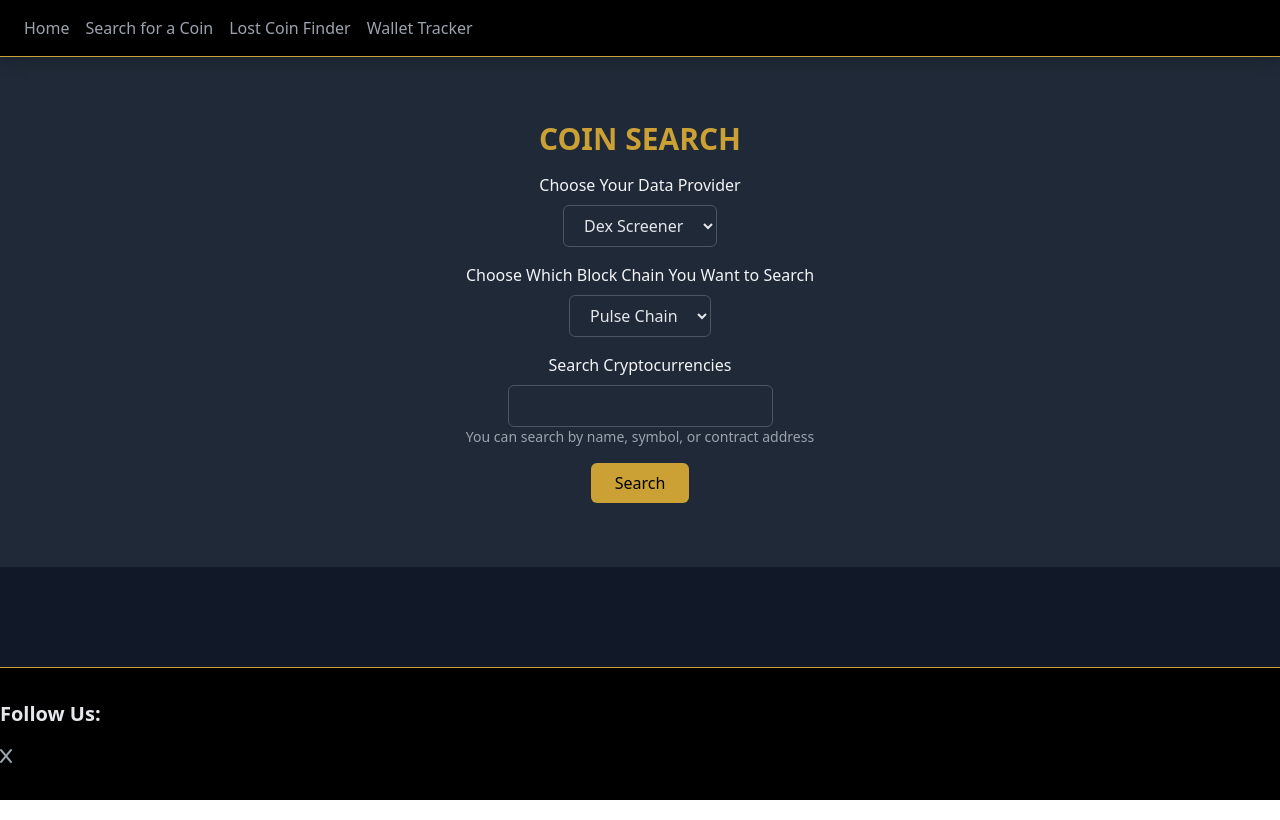
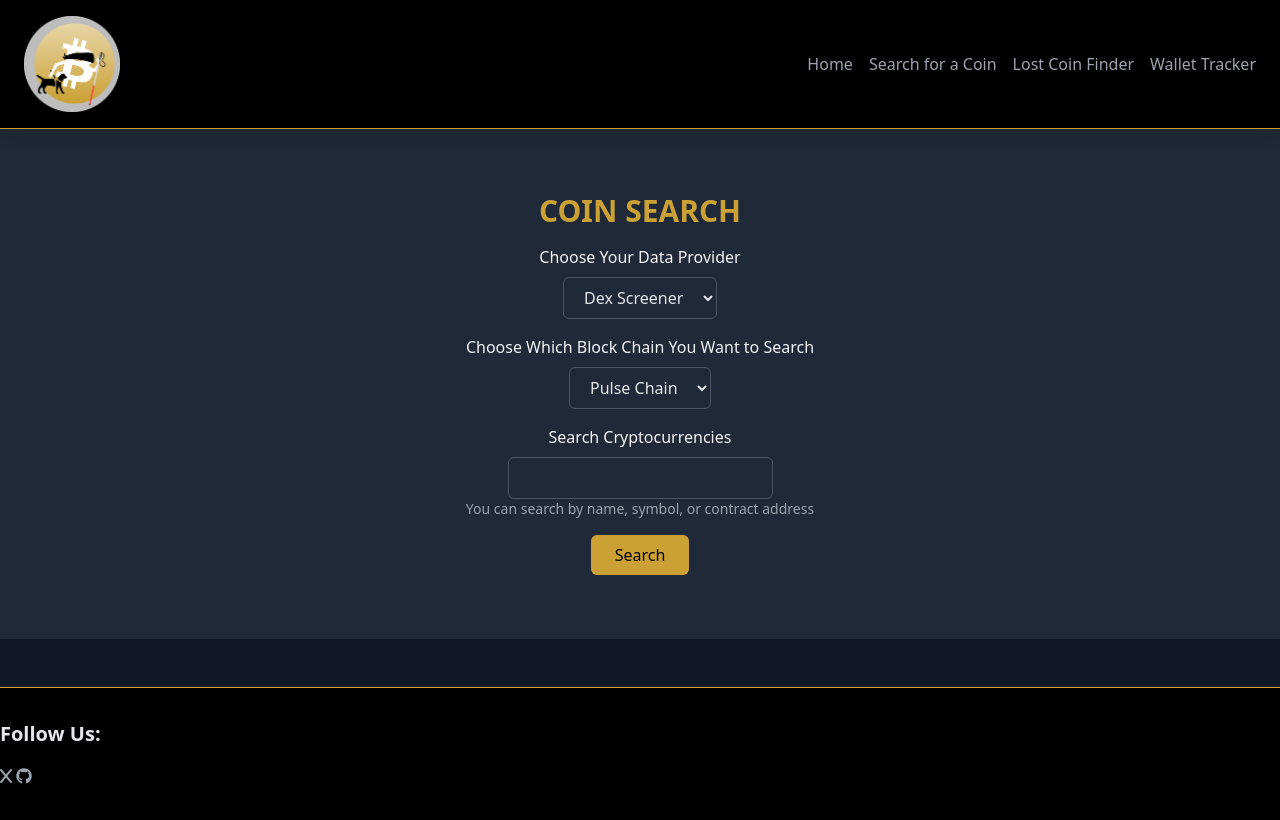
Before and after one commit to yeatersink/Blind-Bit-Boyz, a SvelteKit app: page /coin-search in a window 1280 px wide. Built offline with nearby package versions, Linux system fonts and the light colour scheme.

Commit message:
Added logo, github link and homepage title.

```diff
--- a/src/routes/+layout.svelte
+++ b/src/routes/+layout.svelte
@@ -7,6 +7,7 @@
 
 <header class="sticky top-0 z-50 border-b border-gold-500 bg-black text-gray-100 shadow-lg">
 	<div class="container mx-auto flex items-center justify-between px-6 py-4">
+		<img src="/bbb-logo.png" class="h-24 w-auto" alt="Blind Bit Boyz Logo" />
 		<DesktopNav />
 	</div>
 </header>
@@ -22,4 +23,9 @@
 		href="https://x.com/yeatersink"
 		aria-label="X"><span class="fa-brands fa-x"></span></a
 	>
+	<a
+		href="https://github.com/yeatersink"
+		class="text-gray-400 hover:text-gold-500 focus:text-gold-500"
+		aria-label="GitHub"><span class="fa-brands fa-github"></span></a
+	>
 </footer>
--- a/src/routes/+page.svelte
+++ b/src/routes/+page.svelte
@@ -1,3 +1,12 @@
+<svelte:head>
+	<title>The Blind Bit Boyz Crypto Initiative</title>
+	<meta
+		name="description"
+		content="The Blind Bit Boyz Crypto Initiative is a website that is designed to bring accessibility to the ever expanding crypto market for users who are blind."
+	/>
+	<meta name="author" content="The Blind Bit Boyz" />
+</svelte:head>
+
 <section class="bg-gray-800 px-6 py-16 text-center">
 	<h1 class="mb-4 text-3xl font-bold uppercase text-gold-500">
 		Welcome to The Blind Bit Boyz Crypto initiative!
```
Also changed, not shown: static/bbb-logo.png (added).
